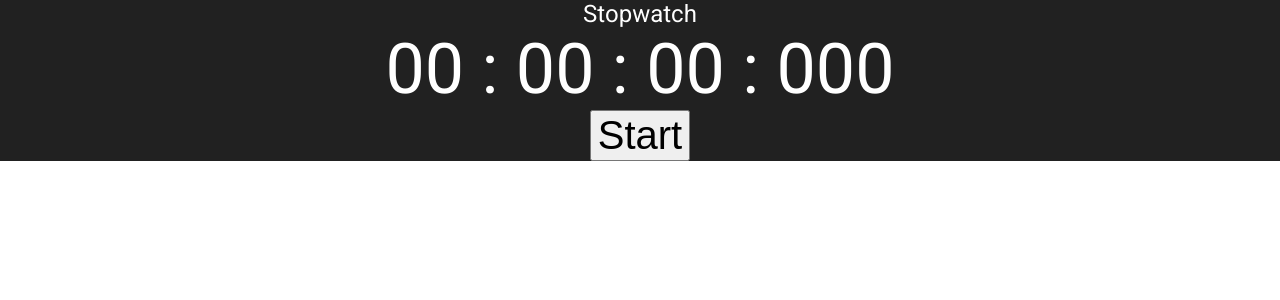
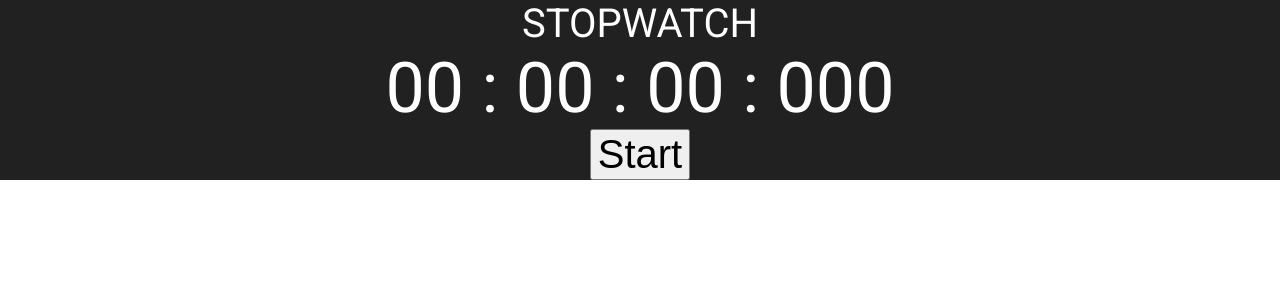
Before and after one commit to TheOluwafemi/Vue-Stopwatch, a Vue app: page / in a window 1280 px wide. Shown: the top 300 px of the page. Built offline with nearby package versions, Linux system fonts and the light colour scheme.

Commit message:
- style the the page title component

```diff
--- a/src/components/layouts/page-title.vue
+++ b/src/components/layouts/page-title.vue
@@ -1,5 +1,19 @@
 <template>
-  <nav>
-    <h1>Stopwatch</h1>
+  <nav class="nav">
+    <h1 class="title">Stopwatch</h1>
   </nav>
 </template>
+
+<style lang="scss" scoped>
+  .nav {
+    background-color: #212121;
+    height: 30%;
+    display: flex;
+    justify-content: center;
+    align-items: center;
+    .title {
+      font-size: 40px;
+      text-transform: uppercase;
+    }
+  }
+</style>
```
